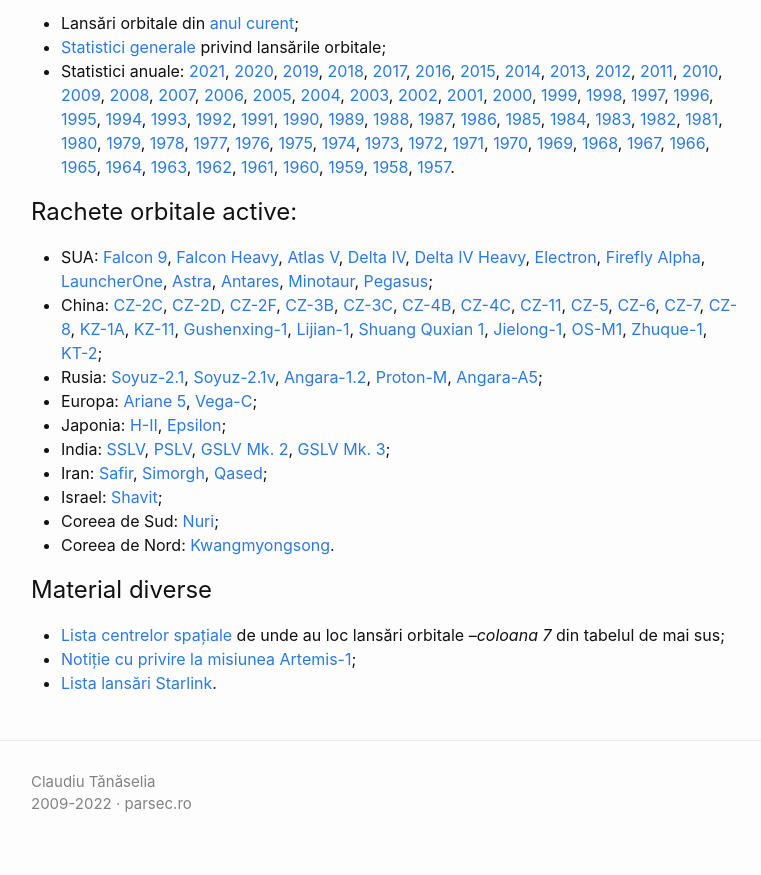
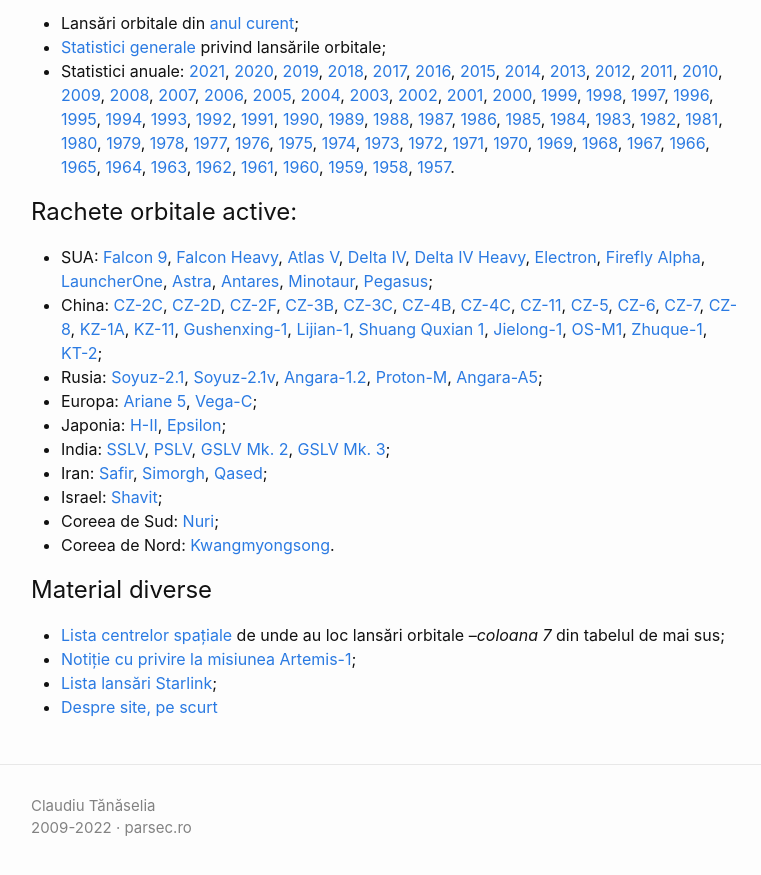
Before and after one commit to ctanas/parsec-jupyter, a Jekyll site: the page built from index.md, in a window 1280 px wide and 900 px high, scrolled down 676 px. Shown: the top 875 px of the window, without its empty margins (255-1016 px from the left). Built offline with Jekyll 4.4.1, drawn with Linux system fonts in a browser that asks for light colours; our own code applies the rules of GitHub Pages for plain Markdown files.

Commit message:
Update index.md

```diff
--- a/index.md
+++ b/index.md
@@ -45,4 +45,5 @@ Siteul de față reprezintă o colecție personală de materiale, articole și n
 ## Material diverse
 - [Lista centrelor spațiale](v/legenda) de unde au loc lansări orbitale --*coloana 7* din tabelul de mai sus;
 - [Notiție cu privire la misiunea Artemis-1](v/artemis1);
-- [Lista lansări Starlink](v/starlink).
+- [Lista lansări Starlink](v/starlink);
+- [Despre site, pe scurt](/about)
```
